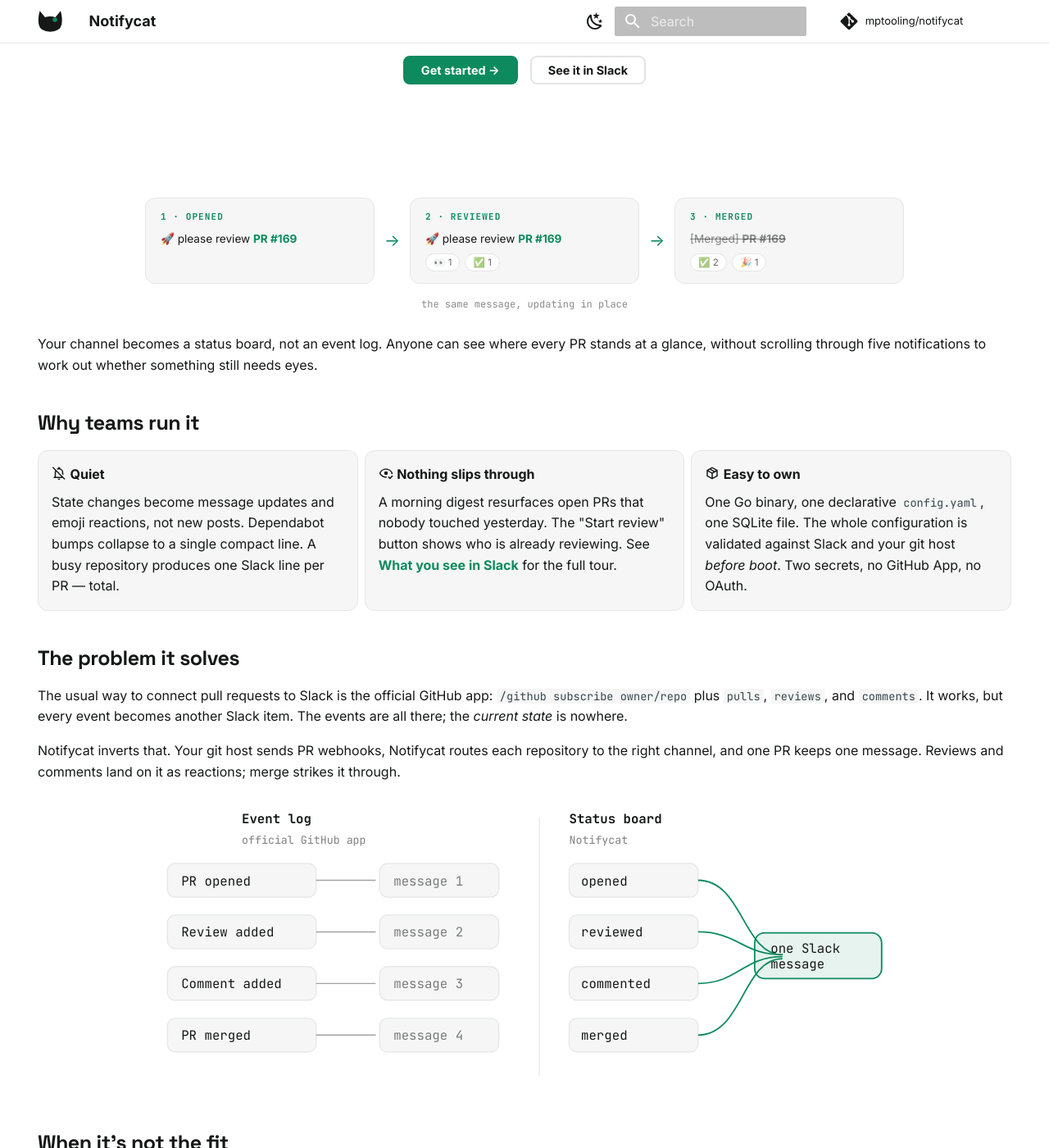
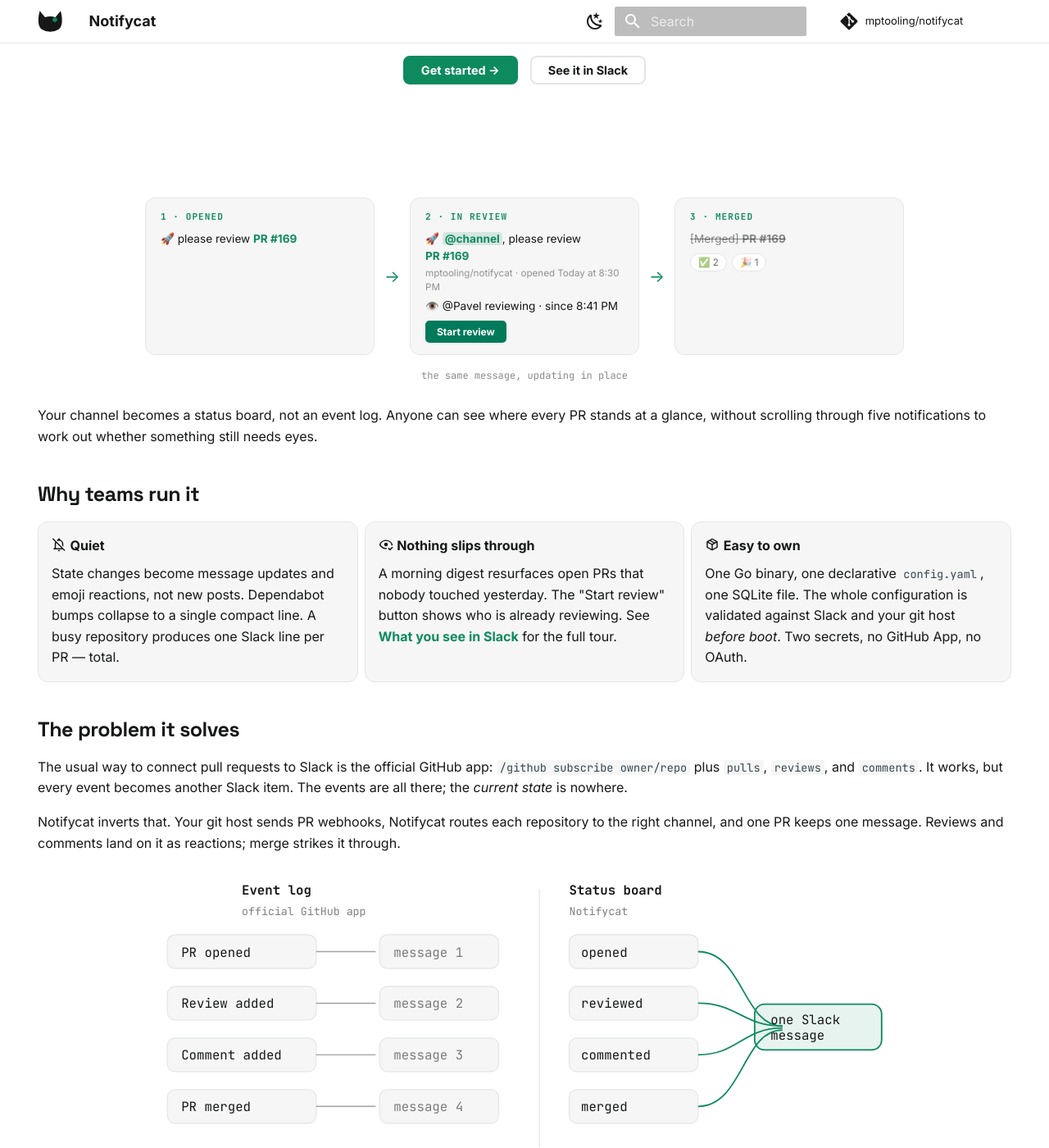
Before and after one commit to mptooling/notifycat, an MkDocs documentation site: the page built from docs/index.md, in a window 1280 px wide and 1400 px high, scrolled down 381 px. Shown: the whole window at 82% size. Built offline with MkDocs 1.6.1 and Material for MkDocs 9.7.7, drawn with Linux system fonts in a browser that asks for light colours; comment, search, counter and statistics services are not loaded.

Commit message:
docs: faithful in-review stage in lifecycle strip

```diff
--- a/docs/assets/stylesheets/extra.css
+++ b/docs/assets/stylesheets/extra.css
@@ -223,7 +223,31 @@
 .nc-lifecycle__txt { font-size: 0.68rem; line-height: 1.5; color: var(--nc-ink); }
 .nc-lifecycle__txt s { color: color-mix(in srgb, var(--nc-ink) 50%, transparent); }
 .nc-lifecycle__txt s .nc-lifecycle__link { color: inherit; }
-.nc-lifecycle__link { color: var(--nc-accent); font-weight: 600; }
+.nc-lifecycle__link { color: var(--nc-accent); font-weight: 600; white-space: nowrap; }
+.nc-lifecycle__mention {
+  background-color: color-mix(in srgb, var(--nc-accent) 14%, transparent);
+  color: var(--nc-accent);
+  border-radius: 0.2rem;
+  padding: 0 0.15rem;
+  font-weight: 600;
+}
+.nc-lifecycle__ctx {
+  font-size: 0.58rem;
+  line-height: 1.5;
+  color: color-mix(in srgb, var(--nc-ink) 45%, transparent);
+  margin: 0.15rem 0;
+}
+/* Depicts Slack's primary button, so it keeps Slack's green in both themes */
+.nc-lifecycle__btn {
+  display: inline-block;
+  background-color: #007a5a;
+  color: #ffffff;
+  font-size: 0.6rem;
+  font-weight: 700;
+  border-radius: 0.25rem;
+  padding: 0.2rem 0.7rem;
+  margin-top: 0.4rem;
+}
 .nc-lifecycle__arrow {
   display: flex;
   align-items: center;
--- a/docs/index.md
+++ b/docs/index.md
@@ -12,9 +12,11 @@ hide:
   </div>
   <div class="nc-lifecycle__arrow">→</div>
   <div class="nc-lifecycle__stage">
-    <div class="nc-lifecycle__label">2 · REVIEWED</div>
-    <div class="nc-lifecycle__txt">🚀 please review <span class="nc-lifecycle__link">PR #169</span></div>
-    <div><span class="nc-rx">👀 1</span><span class="nc-rx">✅ 1</span></div>
+    <div class="nc-lifecycle__label">2 · IN REVIEW</div>
+    <div class="nc-lifecycle__txt">🚀 <span class="nc-lifecycle__mention">@channel</span>, please review <span class="nc-lifecycle__link">PR #169</span></div>
+    <div class="nc-lifecycle__ctx">mptooling/notifycat · opened Today at 8:30 PM</div>
+    <div class="nc-lifecycle__txt">👁️ @Pavel reviewing · since 8:41 PM</div>
+    <span class="nc-lifecycle__btn">Start review</span>
   </div>
   <div class="nc-lifecycle__arrow">→</div>
   <div class="nc-lifecycle__stage">
```
